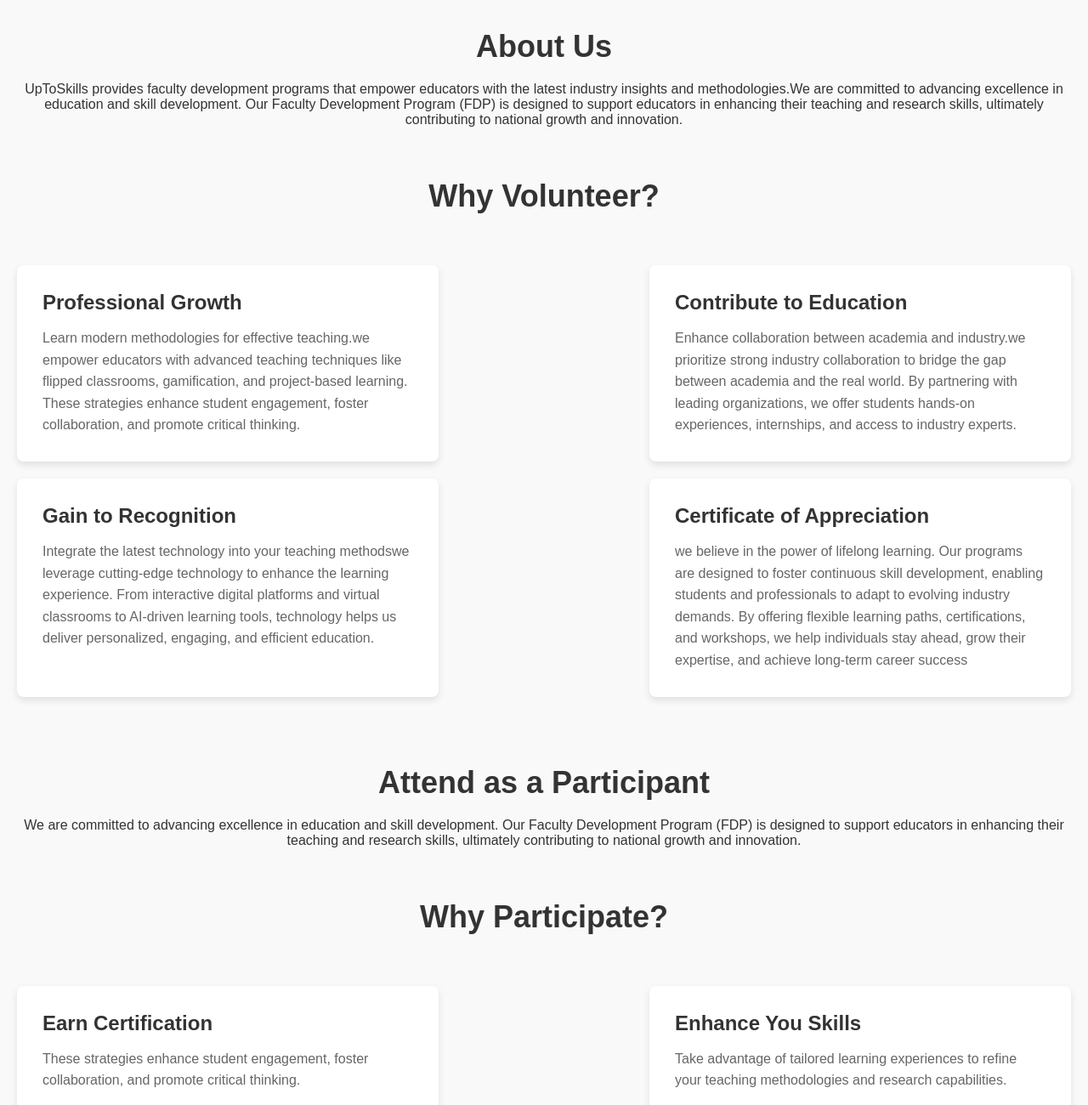
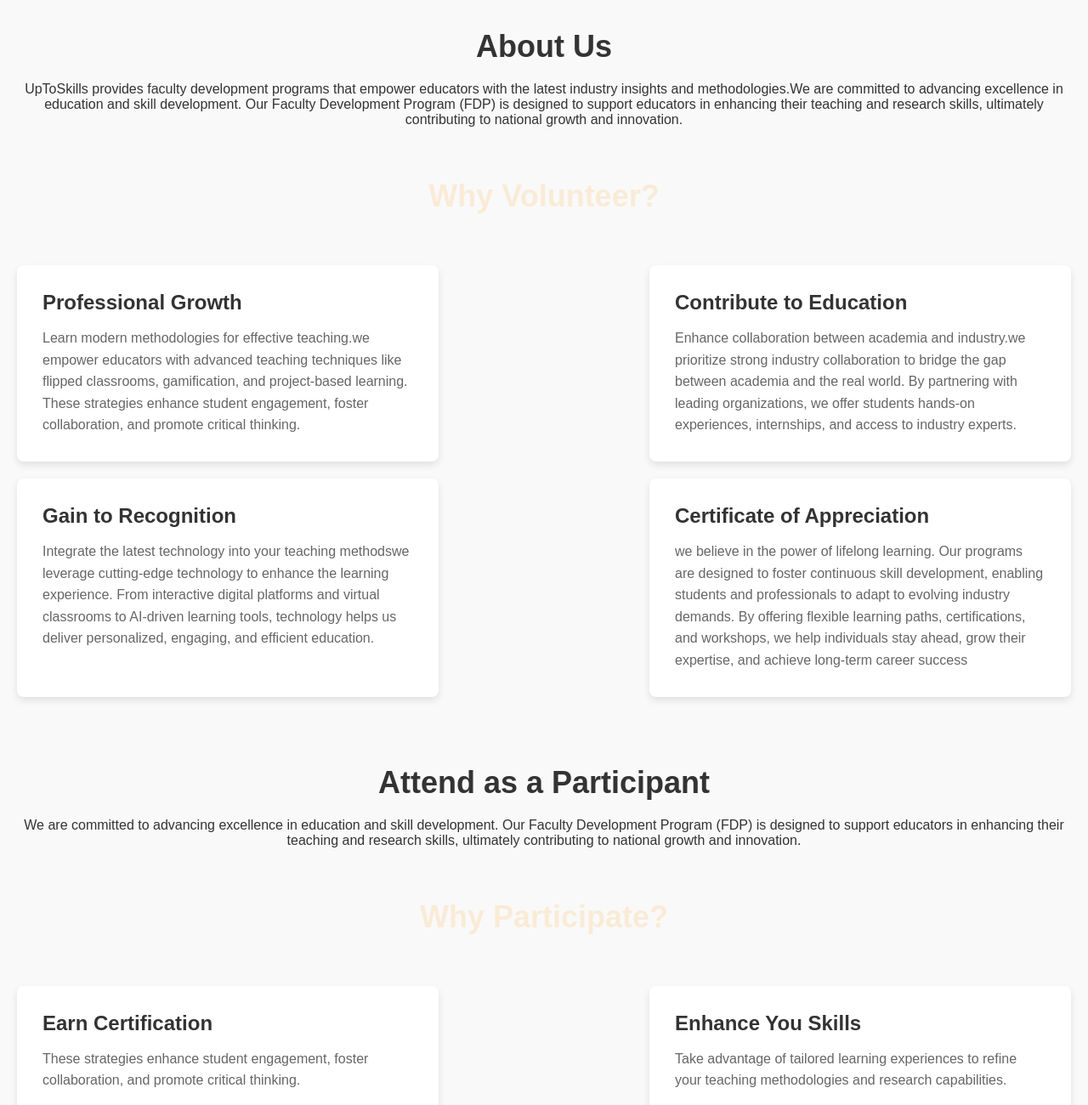
Before and after one commit to sjameer883/uptoskills, a plain HTML site: page index.html in a window 1280 px wide. Shown: the part 956-2256 px from the top of the page at 85% size. Drawn offline with Linux system fonts and the light colour scheme.

Commit message:
index.html

```diff
--- a/index.html
+++ b/index.html
@@ -85,7 +85,7 @@
     </section>
 
     <section id="programs">
-        <h2 style="text-align: center;">Why Volunteer?</h2>
+        <h2 style="text-align: center; color: antiquewhite;">Why Volunteer?</h2>
         <div class="program-list">
             <div class="program">
                 <h3>Professional Growth</h3>
@@ -111,7 +111,7 @@
     </section>
 
     <section id="programs">
-        <h2 style="text-align: center;">Why Participate?</h2>
+        <h2 style="text-align: center; color: antiquewhite">Why Participate?</h2>
         <div class="program-list">
             <div class="program">
                 <h3>Earn Certification</h3>
```
